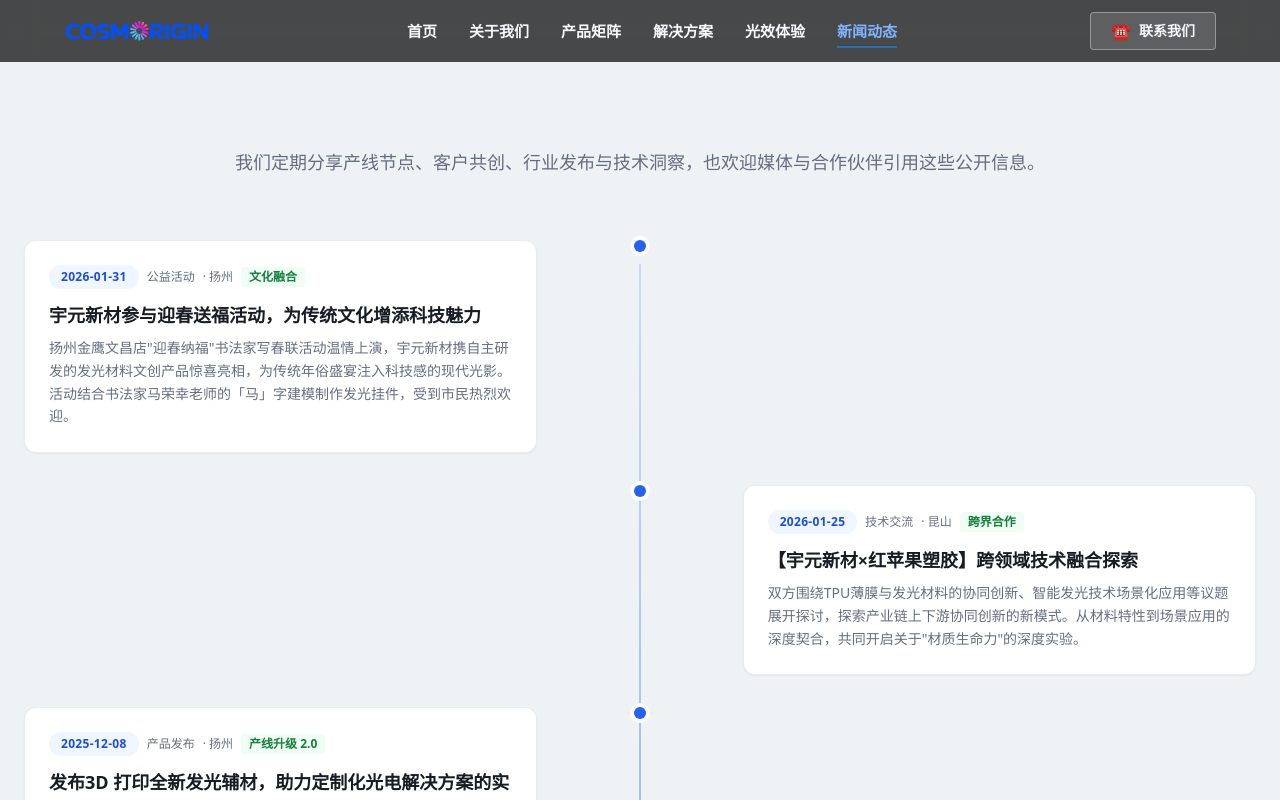
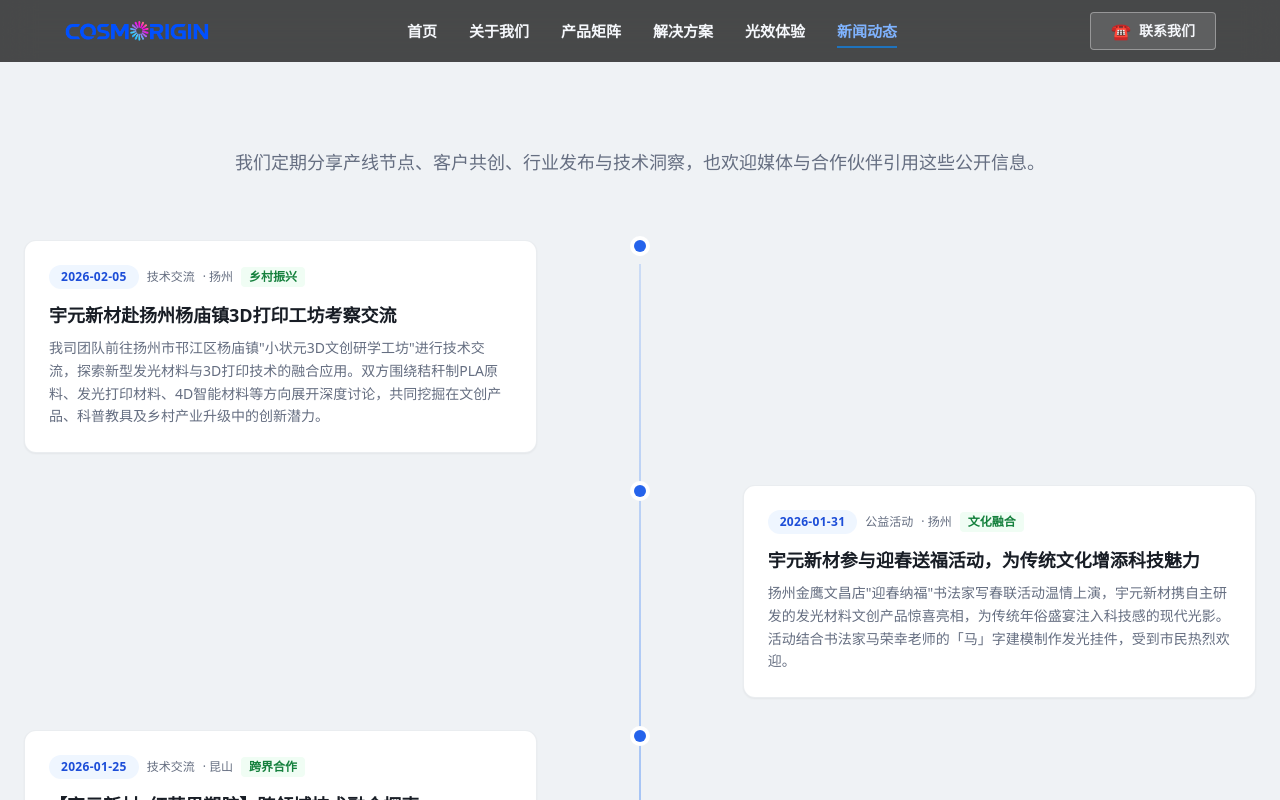
Before and after one commit to stefan-ysh/cosmorigin, a Next.js app: page /news in a window 1280 px wide. Shown: the top 800 px of the page. Built offline with nearby package versions, Linux system fonts and the light colour scheme.

Commit message:
feat: add 3D printing workshop visit news

```diff
--- a/app/news/page.tsx
+++ b/app/news/page.tsx
@@ -31,6 +31,16 @@ interface NewsItem {
 }
 
 const newsItems: NewsItem[] = [
+  {
+    title: '宇元新材赴扬州杨庙镇3D打印工坊考察交流',
+    date: '2026-02-05',
+    category: '技术交流',
+    summary:
+      '我司团队前往扬州市邗江区杨庙镇"小状元3D文创研学工坊"进行技术交流，探索新型发光材料与3D打印技术的融合应用。双方围绕秸秆制PLA原料、发光打印材料、4D智能材料等方向展开深度讨论，共同挖掘在文创产品、科普教具及乡村产业升级中的创新潜力。',
+    href: 'https://mp.weixin.qq.com/s/y6ctVJ6_SCpCVZs76HkMFg',
+    location: '扬州',
+    highlight: '乡村振兴',
+  },
   {
     title: '宇元新材参与迎春送福活动，为传统文化增添科技魅力',
     date: '2026-01-31',
```
